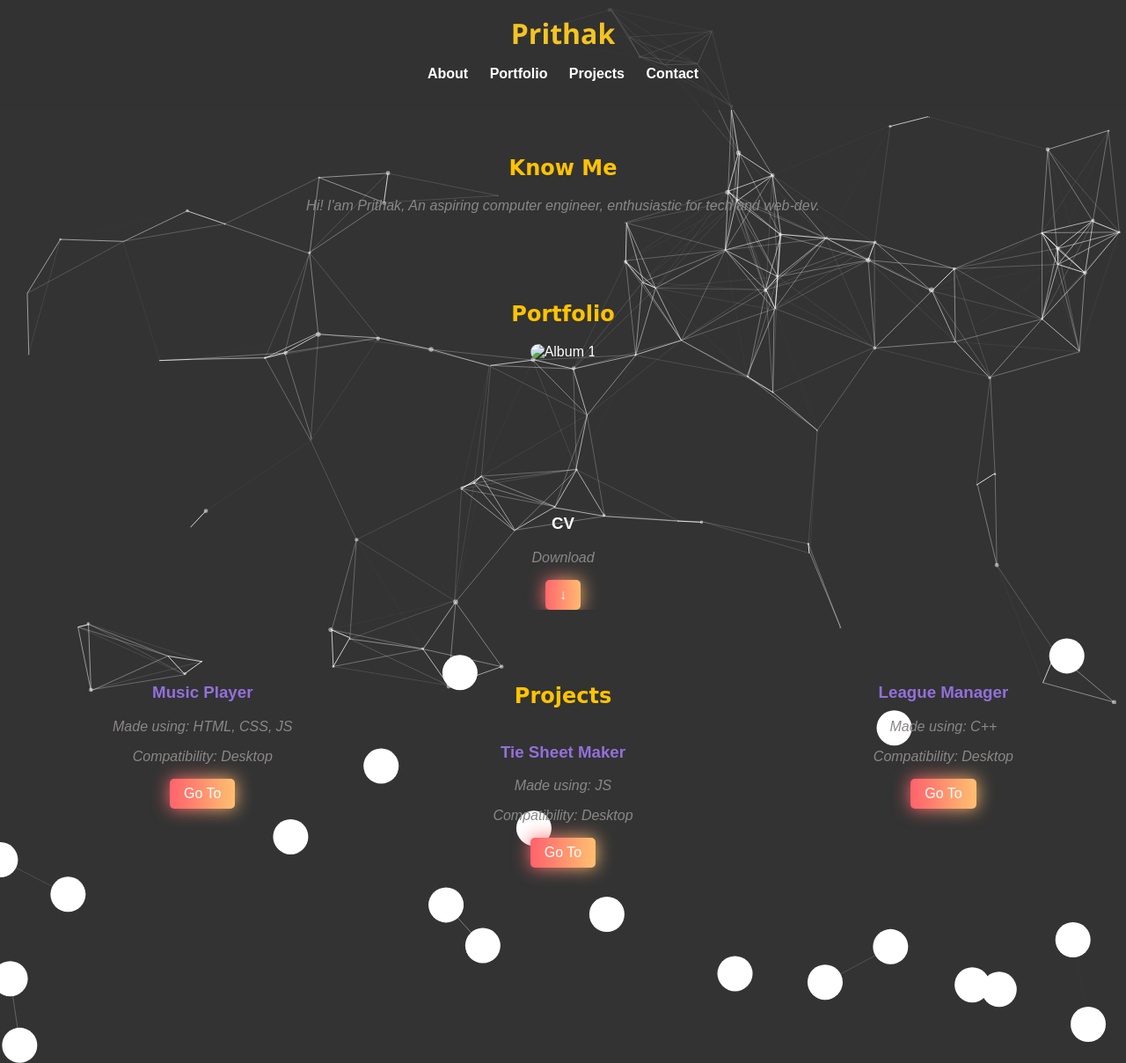
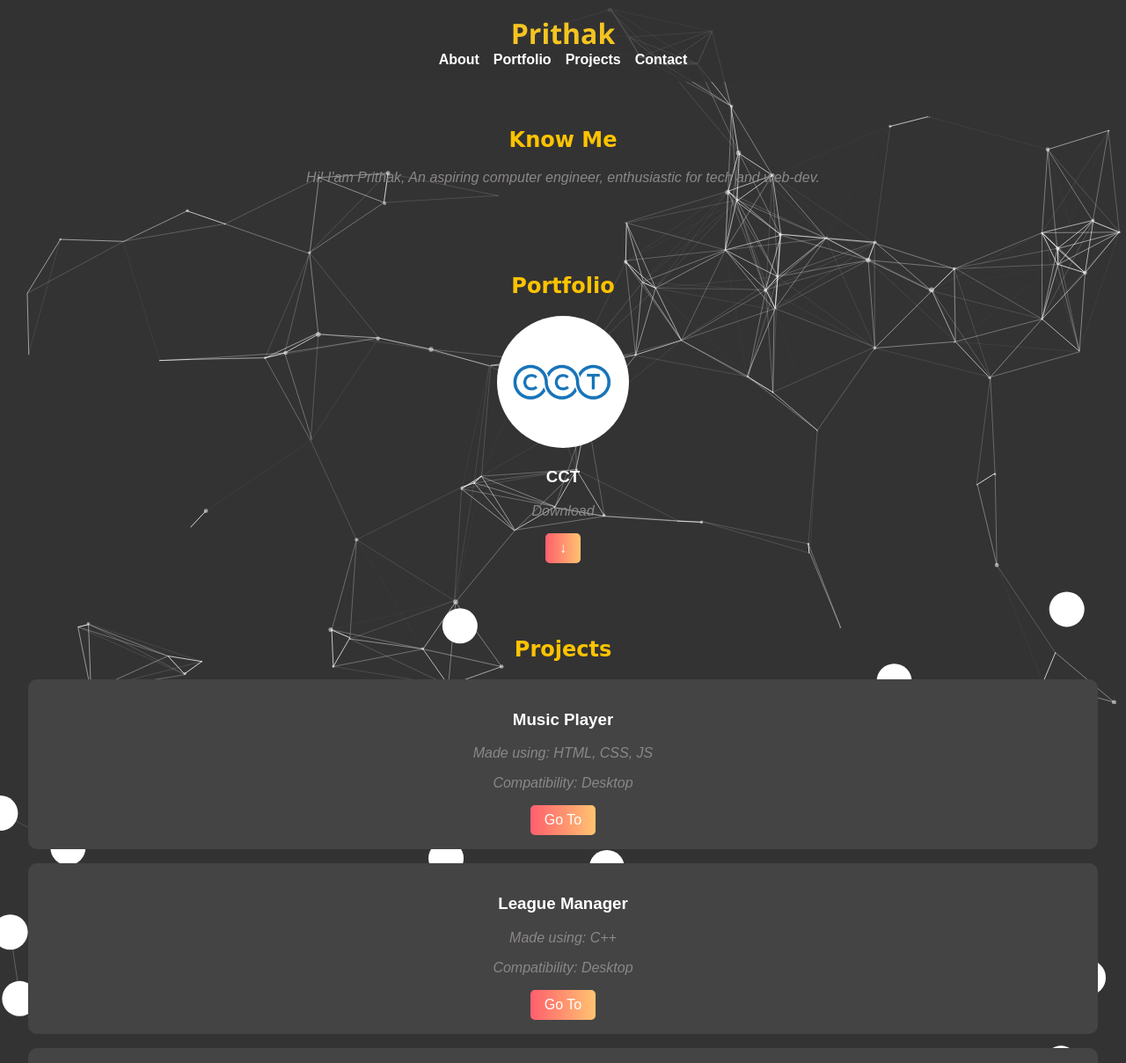
Before and after one commit to pp-beb/WbPg, a plain HTML site: page index.html in a window 1280 px wide. Shown: the top 1208 px of the page at 88% size. Drawn offline with Linux system fonts and the light colour scheme.

Commit message:
optimized

```diff
--- a/style.css
+++ b/style.css
@@ -7,8 +7,6 @@ body {
   transition: background 0.3s, color 0.3s;
   overflow-x: hidden;
 }
-
-
 
 #particles-js, #particles-js-bottom {
   position: absolute;
@@ -25,25 +23,20 @@ body {
   position: relative;
   z-index: 1;
 }
-.sqimg{
-  width: 175px;
-  height: 175px;
-  display: block;
-  margin-left: auto;
-  margin-right: auto;
-}
+
 .header h1 {
   margin: 0;
+  color: #f5c420;
+  font-family: 'Segoe UI', Tahoma, Geneva, Verdana, sans-serif;
 }
 
 .header nav ul {
   list-style: none;
   padding: 0;
-}
-
-.header nav ul li {
-  display: inline;
-  margin: 0 10px;
+  margin: 0;
+  display: flex;
+  justify-content: center;
+  gap: 1rem;
 }
 
 .header nav ul li a {
@@ -52,65 +45,41 @@ body {
   font-weight: bold;
 }
 
-.header #toggle-dark-mode {
-  background-color: #ff5f6d;
-  color: #fff;
-  border: none;
-  padding: 0.5rem 1rem;
-  cursor: pointer;
-  border-radius: 5px;
-}
-
-.header #toggle-dark-mode:hover {
-  background-color: #ffc371;
-}
-.warning-box {
-  display: none;
-  background-color: #f8d7da; /* Red background color (adjust as needed) */
-  color: #721c24; /* Dark red text color (adjust as needed) */
-  padding: 10px;
-  margin-top: 10px;
-  border-radius: 5px;
-}
 .section {
   padding: 2rem;
   text-align: center;
 }
 
-.section img {
-  max-width: 100%;
-  height: auto;
-  border-radius: 10px;
-}
-#merch .merch-item {
-  display: flex;
-  flex-direction: row;
-  justify-content: space-around; /* Adjust as needed */
-  align-items: center;
-  margin-bottom: 20px; /* Adjust margin as needed */
+.section h2 {
+  color: #FFC300;
+  font-family: cursive;
 }
 
-#merch .merch-item img {
-  max-width: 100px; /* Adjust image size as needed */
-  height: auto;
-  margin-right: 10px; /* Adjust spacing between items */
-}
-
-@media (max-width: 768px) {
-  #merch .merch-item {
-    flex-direction: column;
-    align-items: center;
-  }
+.section p {
+  color: #8b8787;
+  font-style: italic;
 }
 
 .carousel {
   display: flex;
+  justify-content: center;
   overflow: hidden;
 }
 
 .carousel-item {
-  min-width: 100%;
-  transition: transform 0.5s ease;
+  display: none;
+  text-align: center;
+}
+
+.carousel-item img {
+  width: 150px;
+  height: 150px;
+  border-radius: 50%;
+  margin: auto;
+}
+
+.carousel-item.active {
+  display: block;
 }
 
 .cool-button {
@@ -126,26 +95,9 @@ body {
   z-index: 1;
 }
 
-.cool-button::before {
-  content: '';
-  position: absolute;
-  top: 0;
-  left: 0;
-  width: 100%;
-  height: 100%;
-  background: inherit;
-  z-index: -1;
-  filter: blur(10px);
-  transition: filter 0.3s;
-}
-
 .cool-button:hover {
   transform: scale(1.1);
   box-shadow: 0 4px 15px rgba(0, 0, 0, 0.2);
-}
-
-.cool-button:hover::before {
-  filter: blur(20px);
 }
 
 .footer {
@@ -155,65 +107,31 @@ body {
   text-align: center;
 }
 
-.footer .social-links a {
-  margin: 0 10px;
-  display: inline-block;
+.footer .social-links a img {
+  width: 30px;
+  height: 30px;
+  margin: 0 5px;
 }
 
-.footer .social-links img {
-  width: 30px;
-  height: 30px;
-  border-radius: 50%;
+.ticket1, .ticket2, .ticket3 {
+  margin: 1rem auto;
+  padding: 1rem;
+  background-color: #444;
+  border-radius: 10px;
+  color: #fff;
 }
 
-.footer p {
-  margin: 0.5rem 0;
+@media (max-width: 768px) {
+  .header nav ul {
+    flex-direction: column;
+    gap: 0.5rem;
   }
 
-.header {
-  background-color: rgba(51, 51, 51, 0.8);
-  color: #fff;
-  padding: 1rem;
-  text-align: center;
-  position: relative;
-  z-index: 1;
-
-}
-.ticket1,.ticket2, .ticket3{
-color: #9370DB;
-}
-
-.section p{
-  color: #8b8787;
-  font-style: italic;
-}
-
-.section h2{
-  color:#FFC300;
-  font-family: cursive;
-}
-
-.header h1{
-  color: #f5c420;
-  font-family:'Segoe UI', Tahoma, Geneva, Verdana, sans-serif;
-}
-
-.tickets{
-  display: flex;
+  .carousel {
     flex-direction: column;
   }
 
-.ticket1{
-  position: absolute;
-  left: 10%;
+  .ticket1, .ticket2, .ticket3 {
+    width: 90%;
   }
-
-.ticket2{
-  position: absolute;
-  right: 10%;
 }
-
-.footer{
-  position: relative;
-  top: 200px;
-}
```
Lines whose indentation alone changed are shown as unchanged.
